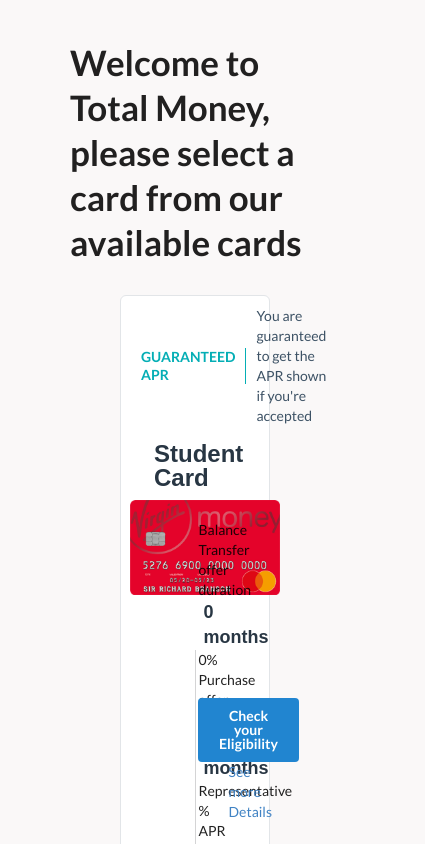
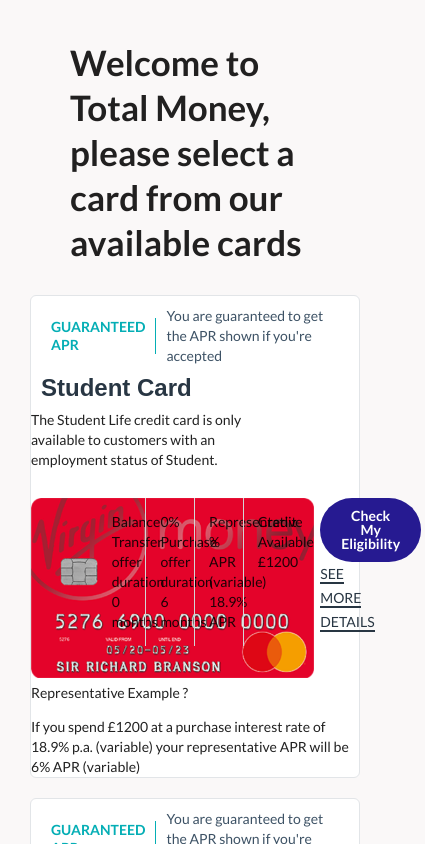
Before and after one commit to stephensecure/TotalMoney, a React (Create React App) app in the folder totalmoney/: page / in a window 390 px wide. Shown: the top 844 px of the page, 425 px wide, since content can reach past the window. Built offline with nearby package versions, Linux system fonts and the light colour scheme.

Commit message:
responsive scss style

```diff
--- a/totalmoney/src/App.js
+++ b/totalmoney/src/App.js
@@ -6,7 +6,7 @@
 
 const Home = lazy(() => import('./Home'))
 const CardType = lazy(() => import('./components/CardType'))
-const Form = lazy(() => import('./components/DataForm'))
+// const Form = lazy(() => import('./components/DataForm'))
 const Forms= lazy(() => import('./components/DataForms'))
 const Result = lazy(() => import('./components/CardResult'))
 
@@ -20,7 +20,7 @@
         <Switch>
             <Route exact path="/" component={Home}/>
             <Route exact path="/CardType" component={CardType}/>
-            <Route path="/form" component={Form}/>
+            {/* <Route path="/form" component={Forms}/> */}
             <Route path="/forms" component={Forms}/>
             <Route path="/result" component={Result}/>
         </Switch>
--- a/totalmoney/src/Home.js
+++ b/totalmoney/src/Home.js
@@ -2,7 +2,6 @@
 import  CardType  from "./components/CardType.js";
 
 const Home =() => {
-    console.log("Home page")
 
       return (
         <>
@@ -12,9 +11,9 @@
                         <h1 className= "header_main"> Welcome to Total Money, please select a card from our available cards </h1>
                     </div>
                     <div>
-                        <CardType title= "Student Card" balanceDuration = "0" offerDuration = "6" aprvalue = "18.9" transferFee = "2.7" creditAvailable= "1200" />
-                        <CardType title= "Anywhere Card" balanceDuration = "0" offerDuration = "0" aprvalue = "33.9" transferFee = "2.7" creditAvailable= "300" />
-                        <CardType title= "Liquid Card" balanceDuration = "12" offerDuration = "6" aprvalue = "33.9" transferFee = "2.7" creditAvailable= "3000" />
+                        <CardType title= "Student Card" balanceDuration = "0" offerDuration = "6" aprvalue = "18.9" transferFee = "2.7" creditAvailable= "1200" titleInfo=" The Student Life credit card is only available to customers with an employment status of Student." />
+                        <CardType title= "Anywhere Card" balanceDuration = "0" offerDuration = "0" aprvalue = "33.9" transferFee = "2.7" creditAvailable= "300" titleInfo=" The anywhere card is available to anyone anywhere." />
+                        <CardType title= "Liquid Card" balanceDuration = "12" offerDuration = "6" aprvalue = "33.9" transferFee = "2.7" creditAvailable= "3000" titleInfo="The Liquid card is a card available to customers who have an income of more than £16,000." />
                     </div>
                 </div>
             </div>
--- a/totalmoney/src/components/CardResult.js
+++ b/totalmoney/src/components/CardResult.js
@@ -3,8 +3,8 @@
 import "./CardResult.scss"
 // import { configureStore } from '@reduxjs/toolkit'
 
-import DataForms from "./DataForms"
-import useCustomForm from "./useCustomForm"
+// import DataForms from "./DataForms"
+// import useCustomForm from "./useCustomForm"
 
 
 // console.log(store.getState())
@@ -87,7 +87,7 @@
                                 <div className="ui internally celled grid ">
                                     <div className="eight wide column text_left">
                                         <p className="smallText" > {empStatus}</p>
-                                        <p className="smallText" > Annual income: <strong> {income}</strong></p>
+                                        <p className="smallText" > Annual income: <strong> £{income}</strong></p>
                                     </div>
                                     <div className="eight wide column text_right">
                                         <p className="smallText" > House number: <strong> {houseNumber}</strong> </p>
@@ -104,7 +104,11 @@
                         </ul>
                     </div>
                 </div>
+                <div className="form_bottom" >
+                    <a className="ui red button" href="/forms"> Exit</a>
+                </div>
             </div>
+
         </div>
     )
 
--- a/totalmoney/src/components/CardType.js
+++ b/totalmoney/src/components/CardType.js
@@ -8,7 +8,6 @@
     return (
         <div>
             <div className="product">
-
                 <div className="product_container">
                     <div className="product_content">
                         <div className="product_header">
@@ -21,6 +20,7 @@
                             <div className="two column row">
                                 <div className="thirteen wide column">
                                     <p className="header_text"> {props.title} </p>
+                                    <p> {props.titleInfo} </p>
                                 </div>
                                 <div className="column">
                                 </div>
@@ -28,7 +28,7 @@
                             <div className=" three wide column">
                                 <img className="virginred" src={Virginred} alt={"virginlogo"} />
                             </div>
-                            <div className="ten wide column">
+                            <div className="ten wide column small">
                                 <div className="ui internally celled grid cdtable">
                                     <div className="four wide column">
                                         <div className="cell_dm">
@@ -65,8 +65,8 @@
                                 </div>
                             </div>
                             <div className="three wide column lbtn">
-                                <a className="ui primary button" href="/form">Check your Eligibility</a>
-                               <p><a href="https://www.totallymoney.com/credit-cards/card/hsbc-balance-transfer-credit-card/"> See more Details</a> </p>
+                                <a className="ui home_btn button" href="/forms">Check My Eligibility</a>
+                               <p className="see_more"><a href="https://www.totallymoney.com/credit-cards/card/hsbc-balance-transfer-credit-card/"> See more Details</a> </p>
                             </div>
                         </div>
                     </div>
--- a/totalmoney/src/components/CardType.scss
+++ b/totalmoney/src/components/CardType.scss
@@ -1,3 +1,133 @@
+img.virginred {
+   max-width: 300px;
+   max-height: 180px;
+}
+
+.product {
+   padding: 10px ;
+   background-color: #faf8f8;
+   // background-color: blue;
+}
+
+.product_container {
+   margin-bottom: 0;
+   background-color: white;
+   border-radius: 6px;
+   border: solid 1px #e2e5e8;
+}
+
+.product_header {
+   display: flex;
+   align-items: center;
+   padding: 10px 20px 0 20px;
+
+}
+
+.info_header {
+   border-right: solid 1px #04AEB5;
+   padding-right: 10px;
+   margin-right: 10px;
+   margin-bottom: 0;
+   font-size: 14px;
+   line-height: 1.3;
+   font-weight: bold;
+   color: #04AEB5;
+   text-transform: uppercase;
+
+}
+
+.info_body {
+   margin-bottom: 0;
+   color: #3D5265;
+
+}
+.header_text {
+   text-align: left;
+   padding: 10px 10px 10px;
+   font-family: 'Source Sans Pro',sans-serif;
+   font-size: 24px;
+   font-weight: bold;
+   margin: 0;
+   color: #283643;
+   text-transform: none;
+   text-align: left;
+   line-height: 24px;
+}
+
+.ui.button.home_btn {
+   background-color: #261a91;
+   color: #ffff;
+   border-radius: 3rem;
+}
+
+.see_more > a{
+   font-size: 14px;
+   line-height: 1.7rem;
+   border-bottom: 2px solid #283643;
+   border-radius: unset;
+   text-decoration: none;
+   padding: 0;
+   width: unset;
+   margin: 0 auto;
+   text-transform: uppercase;
+   color: #283643 !important;
+}
+
+// Small screens
+@media only screen and (max-device-width: 480px) {
+  /* styles for mobile browsers smaller than 480px; (iPhone) */
+   body {
+      // background-color: yellow;
+   }
+
+   .ui.column.grid>[class*="ten wide"].column, .ui.grid>.column.row>[class*="ten wide"].column, .ui.grid>.row>[class*="ten wide"].column, .ui.grid>[class*="ten wide"].column {
+      width: 100% !important;
+   }
+}
+
+// Medium screen
+@media only screen and (min-width: 480px) {
+   /* styles for browsers larger than 960px; */
+   body {
+      background-color: red;
+    }
+   // .column {
+   //   width: 50%;
+   // }
+   // .ui.three.column.grid> .ui.three.wide {
+   //    width: 100% !important;
+   //    // display: grid;
+   // }
+   .ui.three.column.grid {
+      // width: 100% !important;
+      display: grid;
+   }
+   // .small > .ui.grid.cdtable {
+   //    width: 100% !important;
+   // }
+   .ui.column.grid>[class*="ten wide"].column, .ui.grid>.column.row>[class*="ten wide"].column, .ui.grid>.row>[class*="ten wide"].column, .ui.grid>[class*="ten wide"].column {
+      width: 100% !important;
+   }
+   img.virginred {
+      max-width: 180px;
+      max-height: 120px;
+   }
+   .product {
+      padding: 10px;
+  }
+
+}
+
+// Large screens
+@media screen and (min-width: 992px) {
+   body {
+      background-color: green;
+    }
+
+    .column {
+      width: 100%;
+    }
+
    .product {
       padding: 10px 100px;
       // background-color: #faf8f8;
@@ -114,13 +244,9 @@
    div.virginred {
       height: 100px;
       width: 180px;
-   // background-color: green;
    }
 
    img.virginred {
-   // height: 100px;
-   // width: 180px;
-   // border: yellow 2px solid;
       max-width: 150px;
       max-height: 120px;
    }
@@ -154,3 +280,12 @@
       font-weight: normal;
       text-transform: none;
    }
+
+   .ui.column.grid>[class*="ten wide"].column, .ui.grid>.column.row>[class*="ten wide"].column, .ui.grid>.row>[class*="ten wide"].column, .ui.grid>[class*="ten wide"].column {
+      width: 62.5%!important;
+  }
+  .ui.three.column.grid {
+   display: flex;
+}
+
+}
--- a/totalmoney/src/components/DataForm.scss
+++ b/totalmoney/src/components/DataForm.scss
@@ -10,3 +10,25 @@
 .ui.button.cancelbtn {
     margin: 0 20px;
 }
+
+
+.form_bottom {
+    // border: solid 2px #e2e5e8;
+    display: flex;
+    justify-content: center;
+    margin: 10px;
+}
+
+.button_main {
+    width: 40px;
+    display: flex;
+    justify-content: center;
+    padding: 20px;
+    margin: 20px;
+}
+
+
+.form_bottom .ui.button {
+    // border: solid 2px #0ef1f1;
+
+}
--- a/totalmoney/src/components/useCustomForm.js
+++ b/totalmoney/src/components/useCustomForm.js
@@ -1,12 +1,10 @@
-import { getTitle } from "hookrouter";
+// import { getTitle } from "hookrouter";
 import { useState, useEffect, useRef } from "react";
-
-
 
 
 const useCustomForm = ({
   initialValues,
-  onSubmit
+  // onSubmit
   }) => {
   const [values, setValues] = useState(initialValues )
   const [errors, setErrors] = useState({})
@@ -15,7 +13,7 @@
   // const [onBlur, setOnBlur] = useState(false)
 
   const formRendered = useRef(true)
-  console.log(initialValues)
+  // console.log(initialValues)
 
   useEffect(() => {
     if (formRendered.current) {
@@ -53,8 +51,8 @@
     // console.log(title)
     if (event) event.preventDefault()
     setErrors({ ...errors })
-    console.log(valueOf, onSubmit)
-    onSubmit({ values, errors })
+    // console.log(valueOf, onSubmit)
+    // onSubmit({ values, errors })
     console.log("on Submit clicked")
     // console.log( onSubmit() )
     console.log( values )
```
Also changed, not shown: totalmoney/src/components/CardResult.scss (+5 -3 lines), totalmoney/src/components/DataForms.js (+24 -24 lines). Lines whose indentation alone changed are shown as unchanged.
